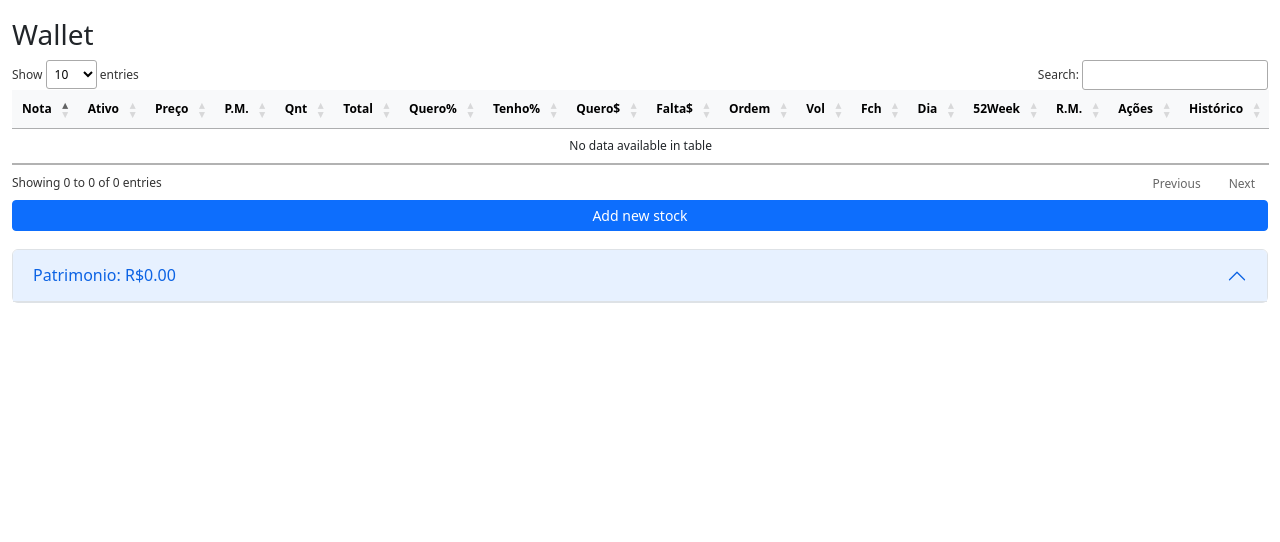
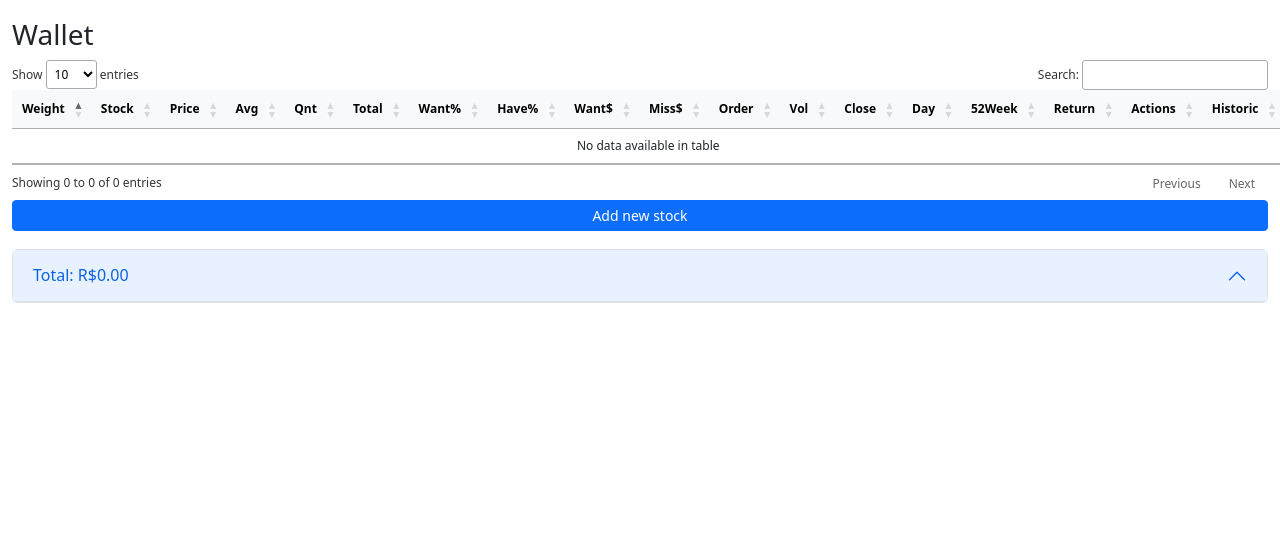
Before and after one commit to surtarso/stonks, a Django app: template stonks-project/mainapp/templates/mainapp/stocks/carteira.html in a window 1280 px wide. Shown: the part 56-598 px from the top of the page. Run offline with Django 3.2, Linux system fonts and the light colour scheme; the template is opened without the code that fills it, so the values that code supplies are empty; some libraries are stand-ins or nearby versions.

Commit message:
pt en translations

```diff
--- a/stonks-project/mainapp/templates/mainapp/stocks/carteira.html
+++ b/stonks-project/mainapp/templates/mainapp/stocks/carteira.html
@@ -32,24 +32,24 @@
             <thead class="table-light">
                 <tr>
                     <!-- titulos da tabela -->
-                    <th scope="col">Nota</th>
-                    <th scope="col">Ativo</th>
-                    <th scope="col">Preço</th>
-                    <th scope="col">P.M.</th>
+                    <th scope="col">Weight</th>
+                    <th scope="col">Stock</th>
+                    <th scope="col">Price</th>
+                    <th scope="col">Avg</th>
                     <th scope="col">Qnt</th>
                     <th scope="col">Total</th>
-                    <th scope="col">Quero%</th>
-                    <th scope="col">Tenho%</th>
-                    <th scope="col">Quero$</th>
-                    <th scope="col">Falta$</th>
-                    <th scope="col">Ordem</th>
+                    <th scope="col">Want%</th>
+                    <th scope="col">Have%</th>
+                    <th scope="col">Want$</th>
+                    <th scope="col">Miss$</th>
+                    <th scope="col">Order</th>
                     <th scope="col">Vol</th>
-                    <th scope="col">Fch</th>
-                    <th scope="col">Dia</th>
+                    <th scope="col">Close</th>
+                    <th scope="col">Day</th>
                     <th scope="col">52Week</th>
-                    <th scope="col">R.M.</th>
-                    <th scope="col">Ações</th>
-                    <th scope="col">Histórico</th>
+                    <th scope="col">Return</th>
+                    <th scope="col">Actions</th>
+                    <th scope="col">Historic</th>
                 </tr>
             </thead>
             <!--
@@ -137,7 +137,7 @@
                         <!-- botao para historico em graficos -->
                         <form action='graph'>
                             <button class="btn btn-primary btn-sm"
-                                name='ticker' value={{key}} type="submit">Gráfico</button>
+                                name='ticker' value={{key}} type="submit">Graph</button>
                         </form>
                     </td>
                 </tr>
@@ -184,11 +184,11 @@
                     var tenho = parseFloat(document.getElementById('{{key}}_tenho').innerHTML);
                     if (quero > tenho) { //quero mais do que tenho
                         document.getElementById('{{key}}_ordem').className = "green";
-                        document.getElementById('{{key}}_ordem').innerHTML = 'Comprar';
+                        document.getElementById('{{key}}_ordem').innerHTML = 'Buy';
                     }
                     if (quero < tenho) { //tenho mais do que quero
                         document.getElementById('{{key}}_ordem').className = "orange";
-                        document.getElementById('{{key}}_ordem').innerHTML = 'Aguardar';
+                        document.getElementById('{{key}}_ordem').innerHTML = 'Wait';
                     }
                     {% endfor %}
 
@@ -227,7 +227,7 @@
                 <!-- botao do acordeon que recebe o valor total da soma da carteira-->
                 <button class="accordion-button" type="button" data-bs-toggle="collapse" data-bs-target="#collapseOne"
                     aria-expanded="true" aria-controls="collapseOne">
-                    Patrimonio: R$ <text id='patrimonio'></text></button>
+                    Total: R$ <text id='patrimonio'></text></button>
             </h2>
             <div id="collapseOne" class="accordion-collapse collapse carteira-graphs" aria-labelledby="headingOne"
                 data-bs-parent="#accordionExample">
```
